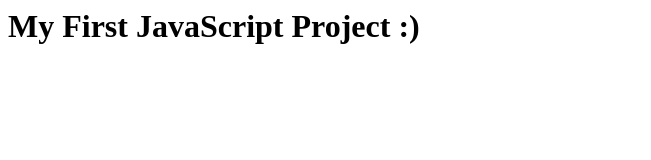
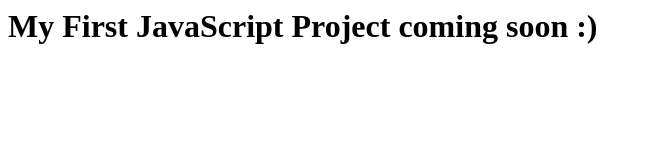
Before and after one commit to Riya-Bisht/QuoteGenerator, a plain HTML site: page index.html in a window 1280 px wide. Shown: the whole page, without its empty margins (0-651 px from the left). Drawn offline with Linux system fonts and the light colour scheme.

Commit message:
hey world!!

```diff
--- a/index.html
+++ b/index.html
@@ -7,7 +7,7 @@
 	<link rel="stylesheet" href="">
 </head>
 <body>
-	<h1>My First JavaScript Project :)</h1>
+	<h1>My First JavaScript Project coming soon :)</h1>
 
 
 </body>
```
